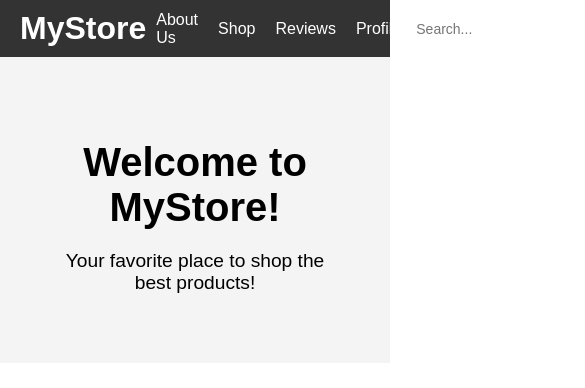
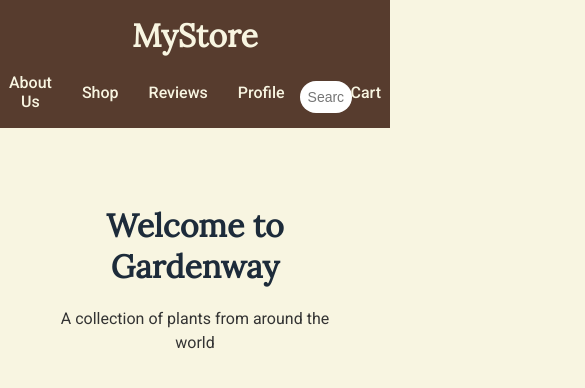
Before and after one commit to nougat-rey/gardenway_frontend, a React (Create React App) app: page / in a window 390 px wide. Shown: the top 388 px of the page, 585 px wide, since content can reach past the window. Built offline with nearby package versions, Linux system fonts and the light colour scheme.

Commit message:
Update font and color palette of landing page to make it more visually appealing

```diff
--- a/public/index.html
+++ b/public/index.html
@@ -24,6 +24,7 @@
       work correctly both with client-side routing and a non-root public URL.
       Learn how to configure a non-root public URL by running `npm run build`.
     -->
+    <link href="https://fonts.googleapis.com/css2?family=Roboto:wght@400;500&family=Lora&display=swap" rel="stylesheet">
     <title>React App</title>
   </head>
   <body>
--- a/src/components/LandingPage.css
+++ b/src/components/LandingPage.css
@@ -1,19 +1,29 @@
 /* src/components/LandingPage.css */
-.landing-page {
-    font-family: Arial, sans-serif;
+
+/* Default body font */
+body {
+    font-family: 'Roboto', sans-serif;  /* Body font (Roboto) */
+    background-color: #f8f5e1;  /* Light beige background, inspired by Satya's color scheme */
+    margin: 0;
+    padding: 0;
+    color: #333;  /* Dark text for readability */
   }
 
+  /* Header styles */
   .header {
     display: flex;
     justify-content: space-between;
     align-items: center;
-    background-color: #333;
-    padding: 10px 20px;
+    background-color: #573c2e;
+    padding: 15px 30px;
     color: white;
   }
 
   .header .logo h1 {
     margin: 0;
+    font-family: 'Lora', serif;  /* Lora for the logo, matching the brand's elegant look */
+    font-size: 2rem;
+    color: #f8f5e1;  /* Soft off-white for logo text */
   }
 
   .header .nav {
@@ -22,39 +32,105 @@
   }
 
   .header .nav a {
-    color: white;
+    color: #f8f5e1;  /* Off-white text for nav links */
     text-decoration: none;
-    margin: 0 10px;
+    margin: 0 15px;
+    font-family: 'Roboto', sans-serif;  /* Use Roboto for header links */
+    font-weight: 500; /* Medium weight */
     font-size: 16px;
+    transition: color 0.3s ease;
   }
 
   .header .nav a:hover {
     text-decoration: underline;
+    color: #d49a6a;  /* Soft gold color on hover */
   }
 
   .header .search-bar input {
-    padding: 5px;
+    padding: 8px;
     margin-right: 20px;
     border: none;
-    border-radius: 5px;
+    border-radius: 25px;
     font-size: 14px;
+    background-color: #fff;
+    color: #333;
+    transition: all 0.3s ease;
   }
 
-  header a:hover {
-    color: #ff6347;  /* Highlight color when hovering over links */
+  .header .search-bar input:focus {
+    border: 2px solid #d49a6a;  /* Soft gold outline on focus */
   }
 
+  /* Main content styles */
   main {
     text-align: center;
     padding: 50px;
-    background-color: #f4f4f4;
+    background-color: #f8f5e1;  /* Light beige background */
   }
 
   main h2 {
+    font-family: 'Lora', serif;  /* Serif font for headings */
     font-size: 2.5rem;
     margin-bottom: 20px;
+    color: #1d2b3a;  /* Dark text for headings */
   }
 
   main p {
     font-size: 1.2rem;
+    color: #333;  /* Dark text for paragraphs */
+    line-height: 1.5;
+    margin-bottom: 30px;
   }
+
+  /* Footer styles */
+  footer {
+    background-color: #1d2b3a;  /* Dark navy blue for the footer */
+    color: white;
+    padding: 20px;
+    text-align: center;
+  }
+
+  footer a {
+    color: #fff;
+    text-decoration: none;
+    margin: 0 10px;
+  }
+
+  footer a:hover {
+    text-decoration: underline;
+    color: #d49a6a;  /* Soft gold hover effect */
+  }
+
+  /* Hover effects */
+  header a {
+    transition: color 0.3s ease;
+  }
+
+  header a:hover {
+    color: #d49a6a;  /* Soft gold */
+  }
+
+  /* Responsive design */
+  @media (max-width: 768px) {
+    .header {
+      flex-direction: column;
+      text-align: center;
+    }
+
+    .header .nav {
+      margin-top: 15px;
+    }
+
+    .header .search-bar input {
+      width: 100%;
+      margin-top: 10px;
+    }
+
+    main h2 {
+      font-size: 2rem;  /* Adjust heading size for smaller screens */
+    }
+
+    main p {
+      font-size: 1rem;  /* Adjust paragraph size */
+    }
+  }
--- a/src/components/LandingPage.js
+++ b/src/components/LandingPage.js
@@ -24,8 +24,8 @@ const LandingPage = () => {
       </header>
 
       <main>
-        <h2>Welcome to MyStore!</h2>
-        <p>Your favorite place to shop the best products!</p>
+        <h2>Welcome to Gardenway</h2>
+        <p>A collection of plants from around the world</p>
       </main>
     </div>
   );
```
